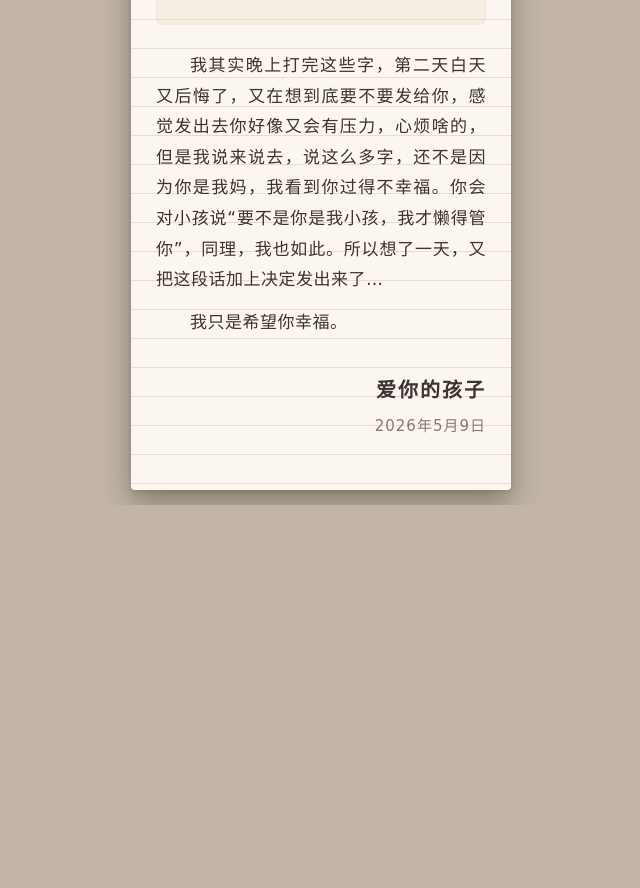
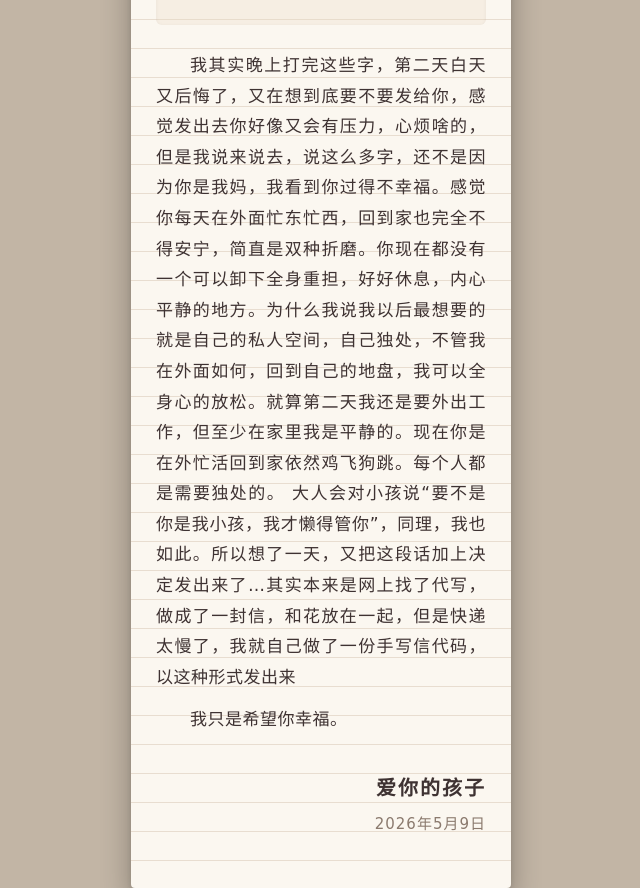
Before and after one commit to zrtong61-netizen/letter, a plain HTML site: page index.html in a window 1280 px wide. Shown: the part 3620-4508 px from the top of the page, without its empty margins (319-959 px from the left). Before the commit the page ends 4125 px from the top, so only its background shows below. Drawn offline with Linux system fonts and the light colour scheme.

Commit message:
Update index.html

```diff
--- a/index.html
+++ b/index.html
@@ -163,7 +163,8 @@
     </div>
 
     <div class="content">
-        <p>我其实晚上打完这些字，第二天白天又后悔了，又在想到底要不要发给你，感觉发出去你好像又会有压力，心烦啥的，但是我说来说去，说这么多字，还不是因为你是我妈，我看到你过得不幸福。你会对小孩说“要不是你是我小孩，我才懒得管你”，同理，我也如此。所以想了一天，又把这段话加上决定发出来了…</p>
+        <p>我其实晚上打完这些字，第二天白天又后悔了，又在想到底要不要发给你，感觉发出去你好像又会有压力，心烦啥的，但是我说来说去，说这么多字，还不是因为你是我妈，我看到你过得不幸福。感觉你每天在外面忙东忙西，回到家也完全不得安宁，简直是双种折磨。你现在都没有一个可以卸下全身重担，好好休息，内心平静的地方。为什么我说我以后最想要的就是自己的私人空间，自己独处，不管我在外面如何，回到自己的地盘，我可以全身心的放松。就算第二天我还是要外出工作，但至少在家里我是平静的。现在你是在外忙活回到家依然鸡飞狗跳。每个人都是需要独处的。
+            大人会对小孩说“要不是你是我小孩，我才懒得管你”，同理，我也如此。所以想了一天，又把这段话加上决定发出来了…其实本来是网上找了代写，做成了一封信，和花放在一起，但是快递太慢了，我就自己做了一份手写信代码，以这种形式发出来</p>
         <p>我只是希望你幸福。</p>
     </div>
 
```
